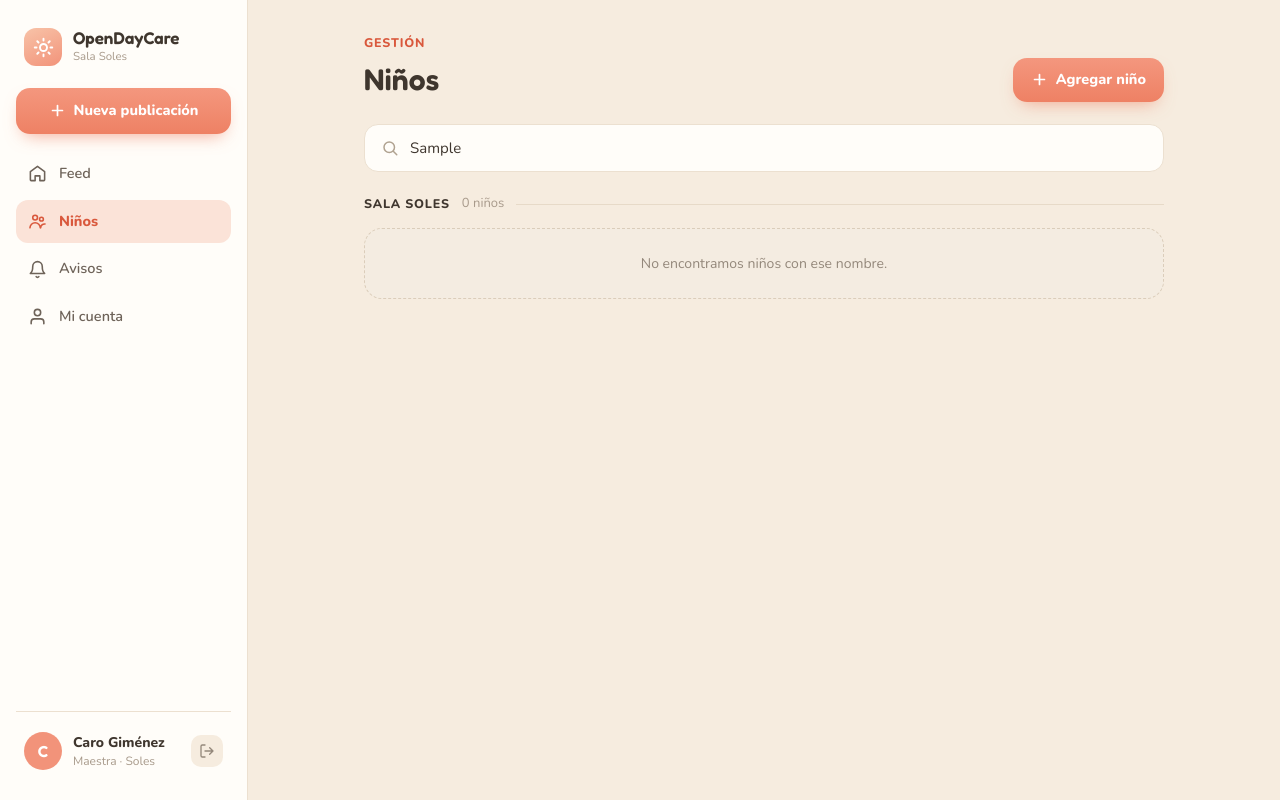
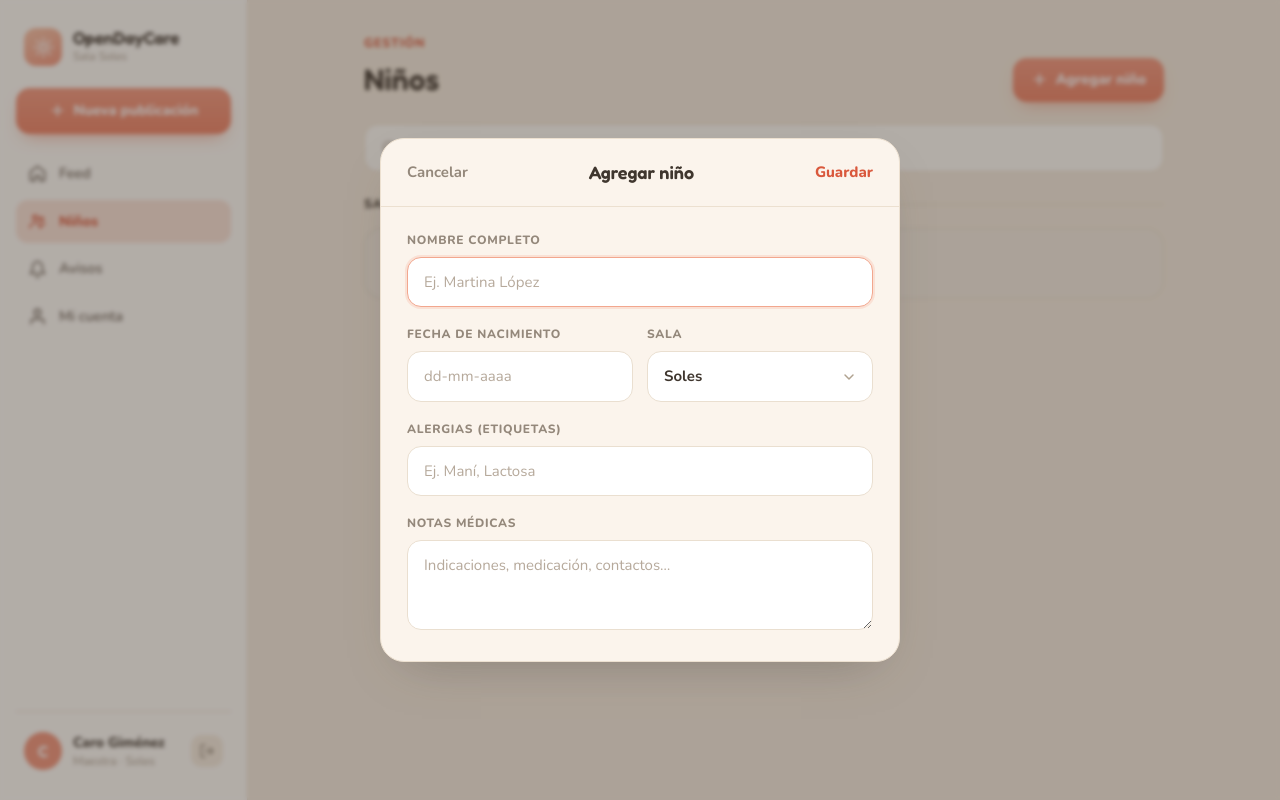
Before and after one commit to MVITProjects/open-daycare, a Next.js app: page /kids in a window 1280 px wide. Both pictures are taken after typing "Sample" into the empty fields and a click on the button "Agregar niño". Built offline with nearby package versions, Linux system fonts and the light colour scheme.

Commit message:
feat: add toast and set mock kids data

```diff
--- a/app/globals.css
+++ b/app/globals.css
@@ -37,3 +37,14 @@ body {
     transform: translateY(0) scale(1);
   }
 }
+
+@keyframes toast-in {
+  from {
+    opacity: 0;
+    transform: translateY(10px);
+  }
+  to {
+    opacity: 1;
+    transform: translateY(0);
+  }
+}
--- a/app/kids/page.tsx
+++ b/app/kids/page.tsx
@@ -1,13 +1,12 @@
 import { Sidebar } from "@/components/sidebar";
 import { KidsDirectory } from "@/components/kids/kids-directory";
-import { mockKids } from "@/lib/mock-data";
 
 export default function KidsPage() {
   return (
     <div className="flex min-h-screen bg-[#F6ECDF]">
       <Sidebar activeItem="ninos" />
       <main className="min-w-0 flex-1">
-        <KidsDirectory kids={mockKids} />
+        <KidsDirectory />
       </main>
     </div>
   );
--- a/components/kids/add-kid-modal.tsx
+++ b/components/kids/add-kid-modal.tsx
@@ -307,7 +307,7 @@ export function AddKidModal({ onClose, onSave }: AddKidModalProps) {
                 </p>
               ) : null}
 
-              <div className="mb-[18px] flex gap-[14px]">
+              <div className="mb-[18px] flex flex-col gap-[18px] sm:flex-row sm:gap-[14px]">
                 <div className="min-w-0 flex-1">
                   <label htmlFor="add-kid-birthdate" className={LABEL_CLASSES}>
                     FECHA DE NACIMIENTO
@@ -334,6 +334,11 @@ export function AddKidModal({ onClose, onSave }: AddKidModalProps) {
                         : INPUT_NORMAL_CLASSES
                     }`}
                   />
+                  {errors.birthDate ? (
+                    <p id={dateErrorId} role="alert" className={ERROR_TEXT_CLASSES}>
+                      {errors.birthDate}
+                    </p>
+                  ) : null}
                 </div>
 
                 <div className="min-w-0 flex-1">
@@ -380,18 +385,13 @@ export function AddKidModal({ onClose, onSave }: AddKidModalProps) {
                       <path d="m6 9 6 6 6-6" />
                     </svg>
                   </div>
+                  {errors.roomName ? (
+                    <p id={roomErrorId} role="alert" className={ERROR_TEXT_CLASSES}>
+                      {errors.roomName}
+                    </p>
+                  ) : null}
                 </div>
               </div>
-              {errors.birthDate ? (
-                <p id={dateErrorId} role="alert" className={`${ERROR_TEXT_CLASSES} -mt-3 mb-[18px]`}>
-                  {errors.birthDate}
-                </p>
-              ) : null}
-              {errors.roomName ? (
-                <p id={roomErrorId} role="alert" className={`${ERROR_TEXT_CLASSES} -mt-3 mb-[18px]`}>
-                  {errors.roomName}
-                </p>
-              ) : null}
 
               <label htmlFor="add-kid-allergies" className={LABEL_CLASSES}>
                 ALERGIAS (ETIQUETAS)
--- a/components/kids/kids-directory.tsx
+++ b/components/kids/kids-directory.tsx
@@ -1,12 +1,10 @@
 "use client";
 
 import Link from "next/link";
-import { useState } from "react";
+import { useEffect, useRef, useState } from "react";
+import { AddKidModal } from "@/components/kids/add-kid-modal";
+import { useKidsStore, type AddKidFormData } from "@/lib/kids-store";
 import { mockUserProfile, type KidProfile } from "@/lib/mock-data";
-
-interface KidsDirectoryProps {
-  kids: KidProfile[];
-}
 
 function parentsSummary(kid: KidProfile): string {
   if (kid.parents.length === 0) {
@@ -18,8 +16,37 @@ function parentsSummary(kid: KidProfile): string {
     : `${kid.parents.length} padres vinculados`;
 }
 
-export function KidsDirectory({ kids }: KidsDirectoryProps) {
+interface ToastState {
+  id: number;
+  message: string;
+}
+
+export function KidsDirectory() {
+  const { kids, addKid } = useKidsStore();
   const [query, setQuery] = useState("");
+  const [isAddModalOpen, setIsAddModalOpen] = useState(false);
+  const [toast, setToast] = useState<ToastState | null>(null);
+  const toastIdRef = useRef(0);
+
+  useEffect(() => {
+    if (!toast) {
+      return;
+    }
+
+    const timeout = window.setTimeout(() => setToast(null), 3500);
+    return () => window.clearTimeout(timeout);
+  }, [toast]);
+
+  const showToast = (message: string) => {
+    toastIdRef.current += 1;
+    setToast({ id: toastIdRef.current, message });
+  };
+
+  const handleSaveKid = (data: AddKidFormData) => {
+    addKid(data);
+    setIsAddModalOpen(false);
+    showToast("Niño agregado con éxito");
+  };
 
   const normalizeText = (text: string) =>
     text
@@ -45,6 +72,7 @@ export function KidsDirectory({ kids }: KidsDirectoryProps) {
         </div>
         <button
           type="button"
+          onClick={() => setIsAddModalOpen(true)}
           className="flex items-center gap-2 rounded-[14px] px-[18px] py-[11px] text-[14.5px] font-extrabold text-white"
           style={{
             background: "linear-gradient(180deg, #F4977E, #EE8164)",
@@ -158,6 +186,43 @@ export function KidsDirectory({ kids }: KidsDirectoryProps) {
           ))}
         </div>
       )}
+
+      {isAddModalOpen ? (
+        <AddKidModal
+          onClose={() => setIsAddModalOpen(false)}
+          onSave={handleSaveKid}
+        />
+      ) : null}
+
+      {toast ? (
+        <div className="pointer-events-none fixed inset-x-0 bottom-6 z-40 flex justify-center px-4">
+          <div
+            key={toast.id}
+            role="status"
+            aria-live="polite"
+            className="pointer-events-auto flex items-center gap-3 rounded-[16px] border border-[#CFE3D5] bg-[#F3FBF5] px-5 py-3.5 shadow-[0_16px_36px_-18px_rgba(63,54,46,.45)] animate-[toast-in_200ms_ease-out] motion-reduce:animate-none"
+          >
+            <span className="flex h-7 w-7 flex-none items-center justify-center rounded-full bg-[#CFEBD8]">
+              <svg
+                width="15"
+                height="15"
+                viewBox="0 0 24 24"
+                fill="none"
+                stroke="#3E9B6C"
+                strokeWidth="3"
+                strokeLinecap="round"
+                strokeLinejoin="round"
+                aria-hidden="true"
+              >
+                <path d="m5 12 4.5 4.5L19 7" />
+              </svg>
+            </span>
+            <span className="text-[14.5px] font-extrabold text-[#3F362E]">
+              {toast.message}
+            </span>
+          </div>
+        </div>
+      ) : null}
     </div>
   );
 }
```
